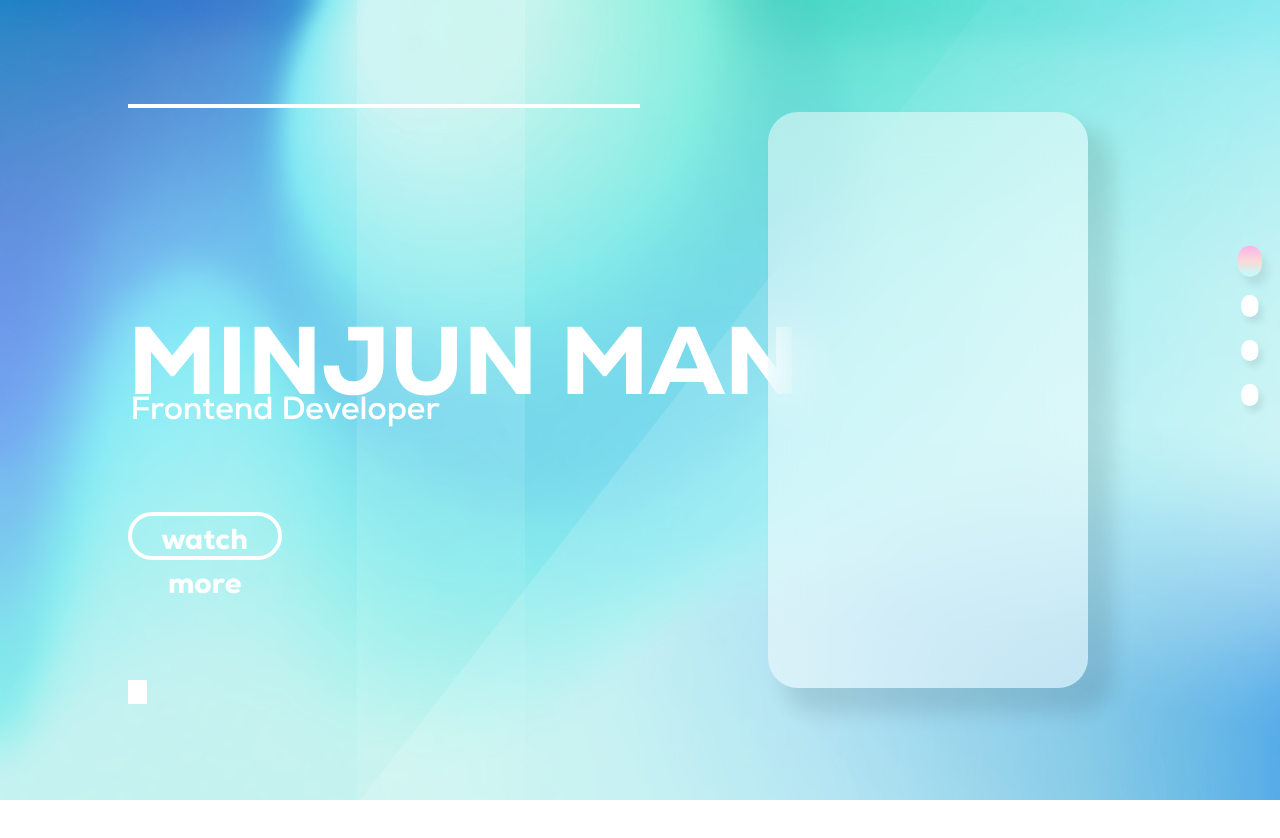
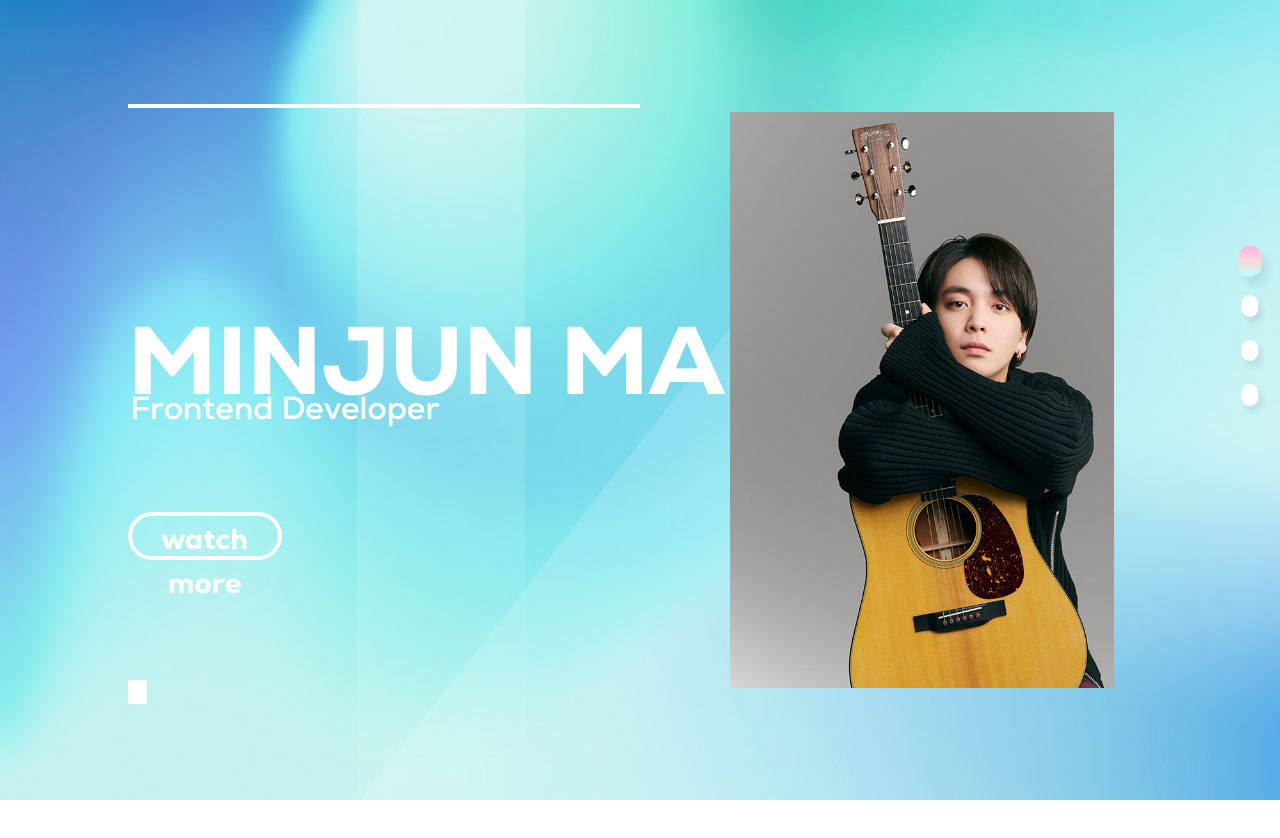
Before and after one commit to B-KJS26/Port, a React (Create React App) app: page / in a window 1280 px wide. Shown: the top 838 px of the page. Built offline with nearby package versions, Linux system fonts and the light colour scheme.

Commit message:
CHORE :: 이미지 추가 요소 변경

```diff
--- a/src/pages/Main/Main.tsx
+++ b/src/pages/Main/Main.tsx
@@ -1,12 +1,17 @@
 import styled from 'styled-components';
 import Ligradient from '../../images/111.png';
+import Profilepic from '../../images/profile.jpg';
+
 export default function Main() {
+    function nexted() {
+        window.scrollTo({ top: 930, behavior: 'smooth' });
+    }
     return (
         <Maining>
             <DecoLine></DecoLine>
             <Title>MINJUN MAN</Title>
             <Subtitle>Frontend Developer</Subtitle>
-            <Morebutton>watch more</Morebutton>
+            <Morebutton onClick={nexted}>watch more</Morebutton>
             <DecoBox></DecoBox>
             <Circlebg></Circlebg>
         </Maining>
@@ -63,15 +68,12 @@ const Subtitle = styled.h1`
 `
 const Circlebg = styled.div`
     position: absolute;
-    width: 25vw;
+    width: 30vw;
     height: 72vh;
-    margin-left: 60vw;
+    margin-left: 57vw;
     margin-top: 14vh;
-    background: rgba(255, 255, 255, 0.49);
-    mix-blend-mode: normal;
-    box-shadow: 20px 20px 20px 5px rgba(0, 0, 0, 0.1);
-    backdrop-filter: blur(25px);
-    border-radius: 30px;
+    background-image: url(${Profilepic});
+    background-size: cover;
 `
 
 const Morebutton = styled.button`
@@ -89,4 +91,9 @@ const Morebutton = styled.button`
     color: white;
     font-family: Nexaheavy;
     font-size: 1.8rem;
+    cursor: pointer;
+    &:hover {
+        transform: scale(1.1);
+        transition: .6s;
+    }
 `
```
Also changed, not shown: src/images/profile.jpg (added), src/images/profile.webp (added).
